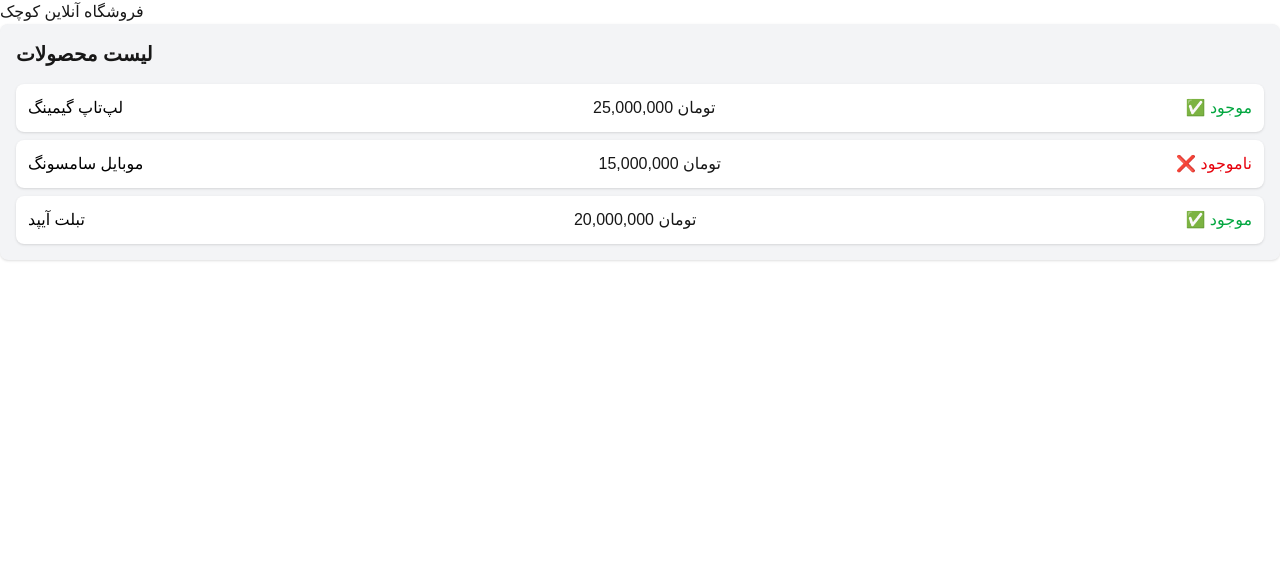
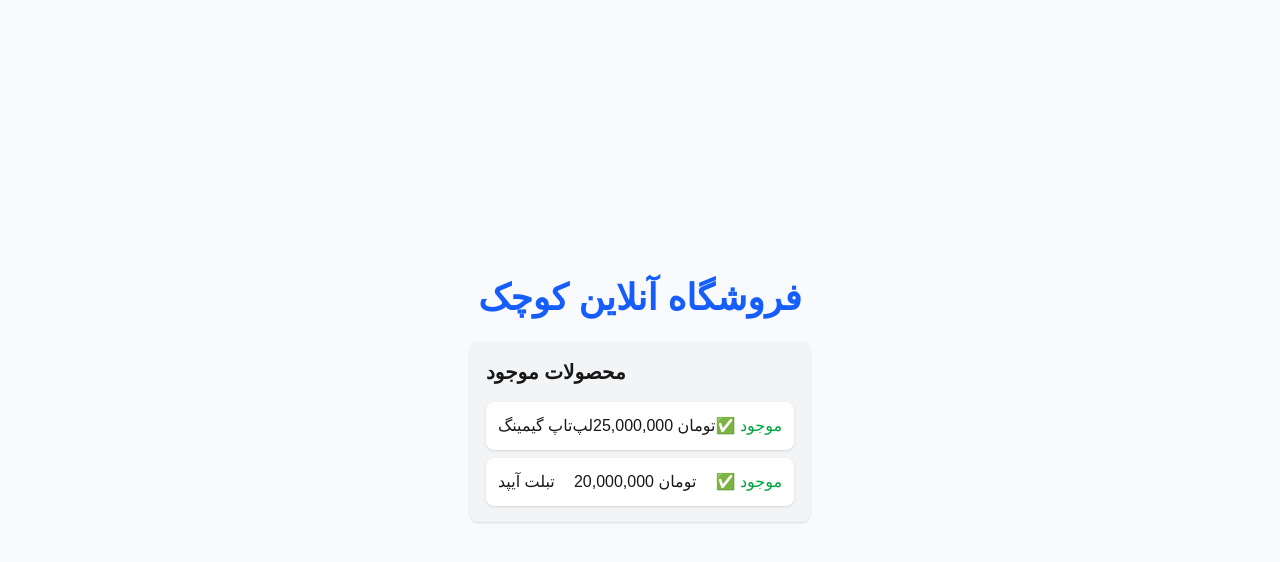
Before and after one commit to mohamad-massoudi/my-storee-typescript-next.js, a Next.js app in the folder my-store/: page / in a window 1280 px wide. Shown: the top 562 px of the page. Built offline with nearby package versions, Linux system fonts and the light colour scheme.

Commit message:
Type Narrowing and Generics

```diff
--- a/my-store/app/page.tsx
+++ b/my-store/app/page.tsx
@@ -2,8 +2,8 @@ import ProductList from "./products";
 
 export default function Home() {
   return (
-    <div>
-      <h1>فروشگاه آنلاین کوچک</h1>
+    <div className="flex flex-col items-center justify-center min-h-screen bg-gray-50">
+      <h1 className="text-4xl font-bold text-blue-600 mb-6">فروشگاه آنلاین کوچک</h1>
       <ProductList />
     </div>
   );
--- a/my-store/app/products.tsx
+++ b/my-store/app/products.tsx
@@ -1,3 +1,4 @@
+// ۱️⃣ تعریف تایپ برای محصولات
 export type Product = {
   id: number;
   name: string;
@@ -5,28 +6,35 @@ export type Product = {
   isAvailable: boolean;
 };
 
+// ۲️⃣ لیست محصولات تستی
 export const products: Product[] = [
   { id: 1, name: "لپ‌تاپ گیمینگ", price: 25000000, isAvailable: true },
   { id: 2, name: "موبایل سامسونگ", price: 15000000, isAvailable: false },
   { id: 3, name: "تبلت آیپد", price: 20000000, isAvailable: true },
 ];
 
-// کامپوننت نمایش محصولات
+// ۳️⃣ فانکشن جنریک برای فیلتر کردن محصولات موجود
+function filterAvailableProducts<T extends { isAvailable: boolean }>(items: T[]): T[] {
+  return items.filter((item) => item.isAvailable);
+}
+
+// ۴️⃣ فیلتر کردن محصولات
+const availableProducts = filterAvailableProducts(products);
+
+// ۵️⃣ کامپوننت نمایش محصولات
 export default function ProductList() {
   return (
     <div className="p-4 bg-gray-100 rounded-lg shadow">
-      <h2 className="text-xl font-bold mb-4">لیست محصولات</h2>
+      <h2 className="text-xl font-bold mb-4">محصولات موجود</h2>
       <ul className="space-y-2">
-        {products.map((product) => (
+        {availableProducts.map((product) => (
           <li
             key={product.id}
             className="p-3 bg-white rounded-lg shadow flex justify-between items-center"
           >
-            <span className="text-black">{product.name}</span>
+            <span>{product.name}</span>
             <span>{product.price.toLocaleString()} تومان</span>
-            <span className={product.isAvailable ? "text-green-600" : "text-red-600"}>
-              {product.isAvailable ? "✅ موجود" : "❌ ناموجود"}
-            </span>
+            <span className="text-green-600">✅ موجود</span>
           </li>
         ))}
       </ul>
```
